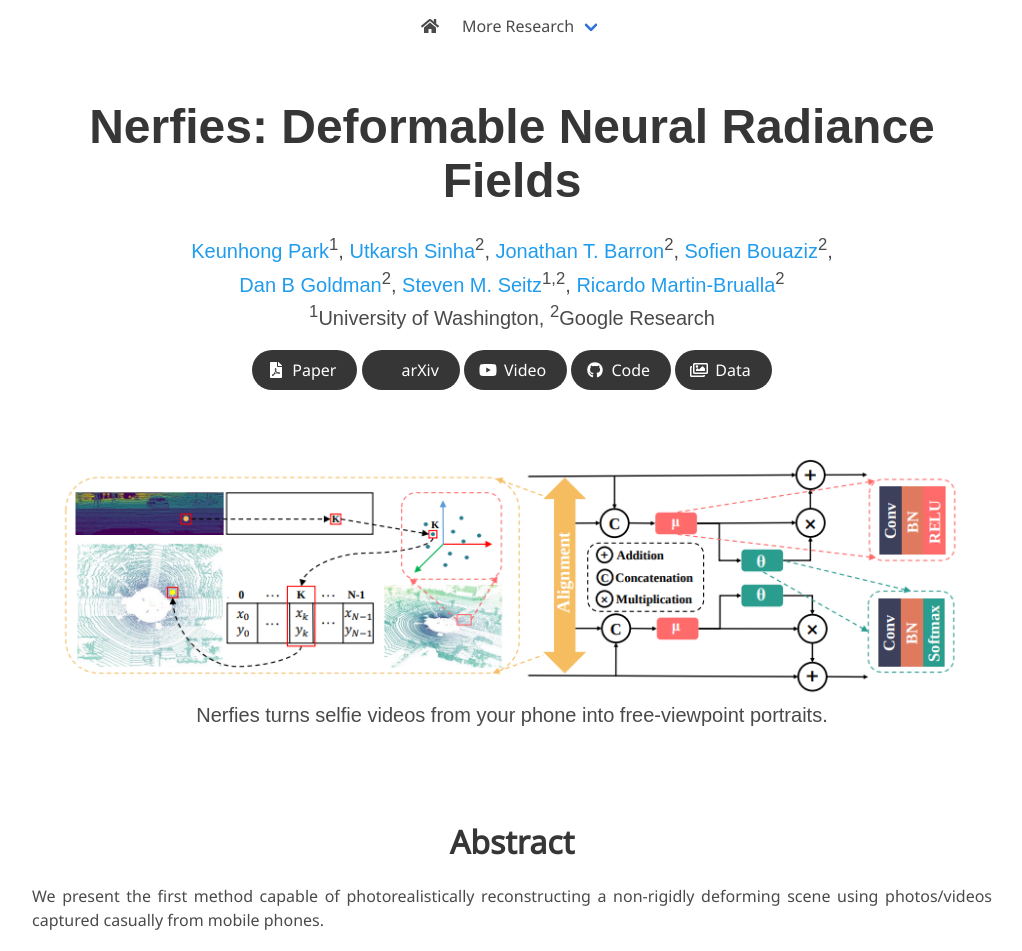
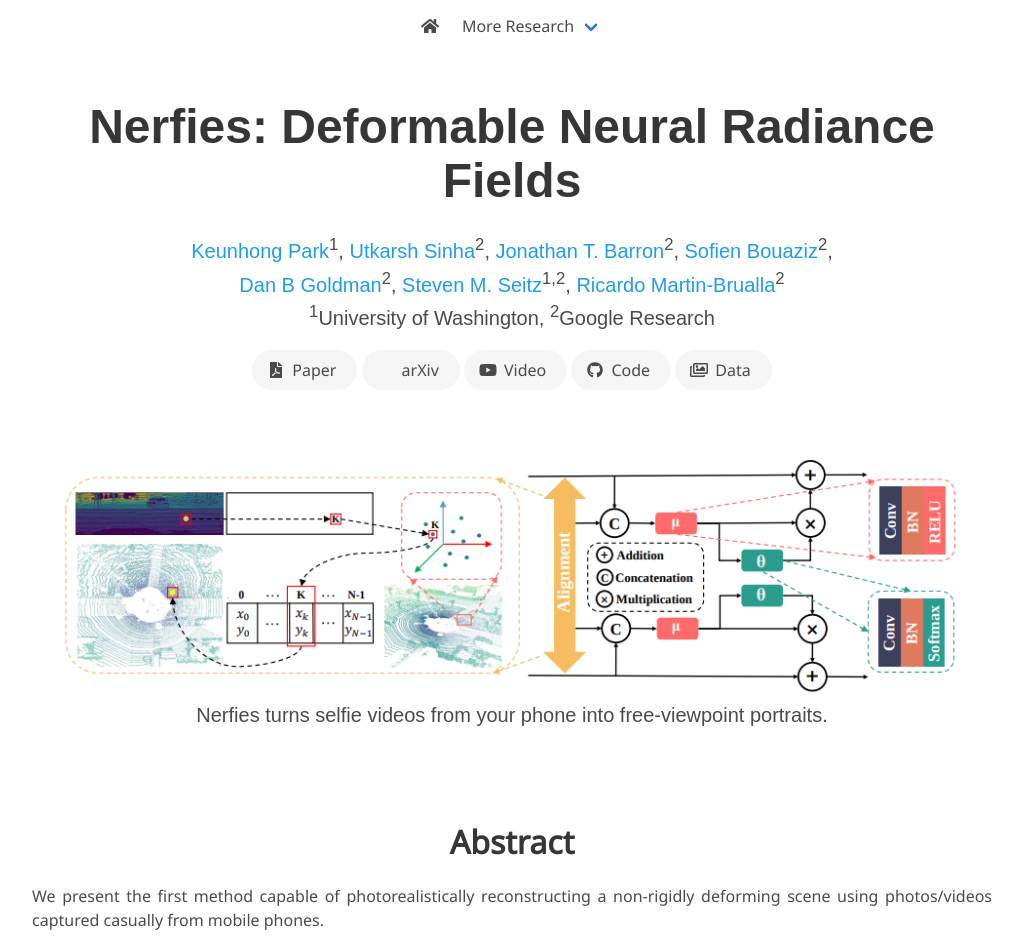
Before and after one commit to haibo-qiu/haibo-qiu.github.io, a Jekyll site: the page projects/template/index.html, which Jekyll copies as it is, in a window 1280 px wide. Shown: the top 951 px of the page, without its empty margins (128-1150 px from the left). Built offline with Jekyll 4.4.1, drawn with Linux system fonts in a browser that asks for light colours; nearby versions of some CDN libraries; some web fonts are replaced; library files that are not in the unit come from our copies; comment, search, counter and statistics services are not loaded; a style sheet for code colours, icons or effects is not loaded.

Commit message:
change button to light

```diff
--- a/projects/template/index.html
+++ b/projects/template/index.html
@@ -122,7 +122,7 @@
               <!-- PDF Link. -->
               <span class="link-block">
                 <a href="https://arxiv.org/pdf/2011.12948"
-                   class="external-link button is-normal is-rounded is-dark">
+                   class="external-link button is-normal is-rounded is-light">
                   <span class="icon">
                       <i class="fas fa-file-pdf"></i>
                   </span>
@@ -131,7 +131,7 @@
               </span>
               <span class="link-block">
                 <a href="https://arxiv.org/abs/2011.12948"
-                   class="external-link button is-normal is-rounded is-dark">
+                   class="external-link button is-normal is-rounded is-light">
                   <span class="icon">
                       <i class="ai ai-arxiv"></i>
                   </span>
@@ -141,7 +141,7 @@
               <!-- Video Link. -->
               <span class="link-block">
                 <a href="https://www.youtube.com/watch?v=MrKrnHhk8IA"
-                   class="external-link button is-normal is-rounded is-dark">
+                   class="external-link button is-normal is-rounded is-light">
                   <span class="icon">
                       <i class="fab fa-youtube"></i>
                   </span>
@@ -151,7 +151,7 @@
               <!-- Code Link. -->
               <span class="link-block">
                 <a href="https://github.com/google/nerfies"
-                   class="external-link button is-normal is-rounded is-dark">
+                   class="external-link button is-normal is-rounded is-light">
                   <span class="icon">
                       <i class="fab fa-github"></i>
                   </span>
@@ -161,7 +161,7 @@
               <!-- Dataset Link. -->
               <span class="link-block">
                 <a href="https://github.com/google/nerfies/releases/tag/0.1"
-                   class="external-link button is-normal is-rounded is-dark">
+                   class="external-link button is-normal is-rounded is-light">
                   <span class="icon">
                       <i class="far fa-images"></i>
                   </span>
```
